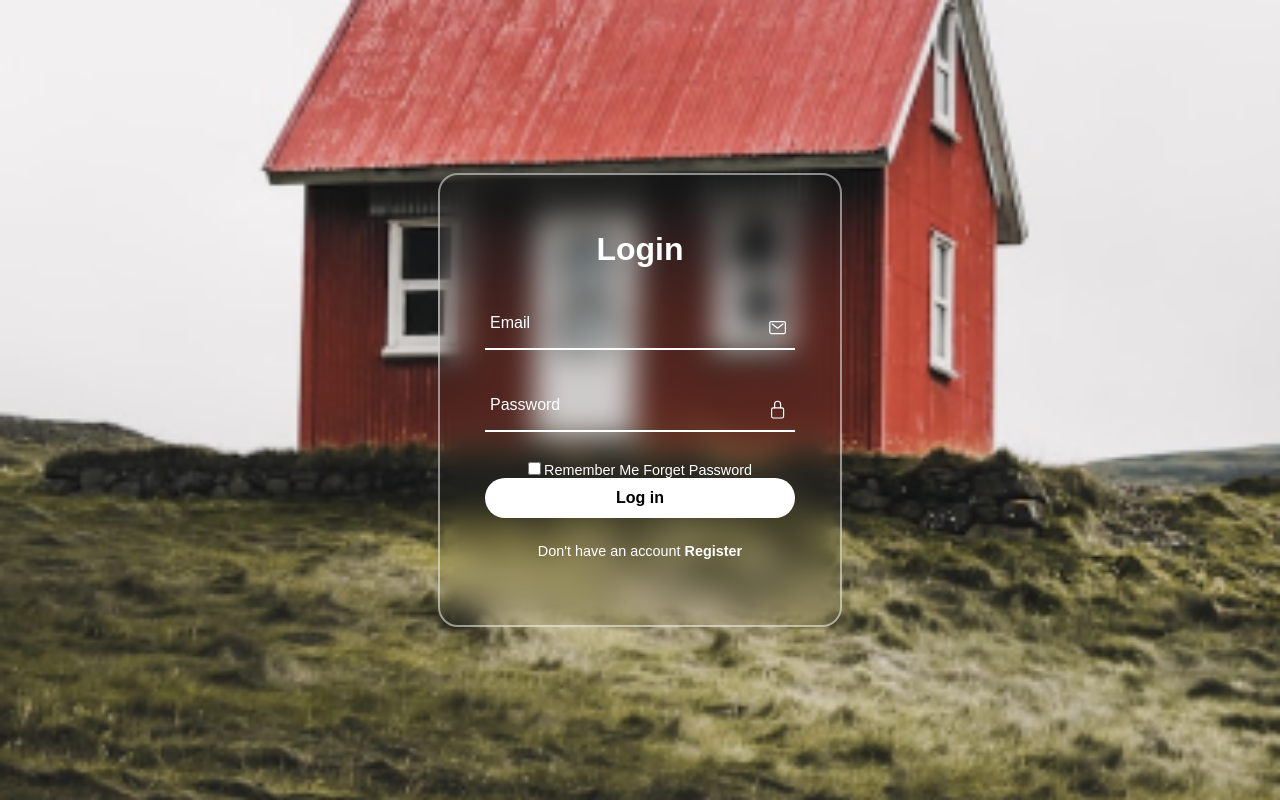
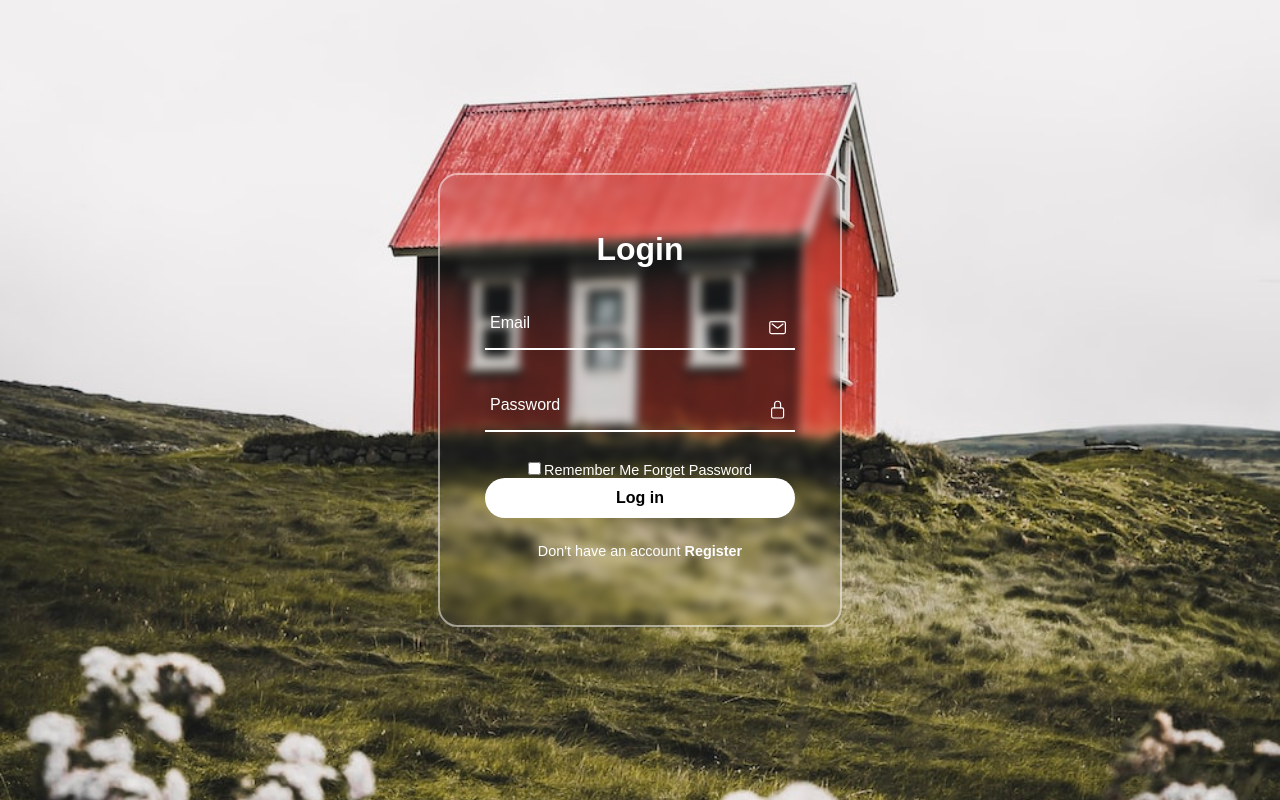
Before and after one commit to draunzler/login-page, a plain HTML site: page index.html in a window 1280 px wide. Drawn offline with nearby package versions, Linux system fonts and the light colour scheme.

Commit message:
updated code

```diff
--- a/index.css
+++ b/index.css
@@ -9,7 +9,7 @@ section{
     align-items: center;
     min-height: 100vh;
     width: 100%;
-    background: url('image 19.png')no-repeat;
+    background: url('image.png')no-repeat;
     background-position: center;
     background-size: cover;
 }
@@ -20,7 +20,7 @@ section{
     background: transparent;
     border: 2px solid rgba(255,255,255,0.5);
     border-radius: 20px;
-    backdrop-filter: blur(15px);
+    backdrop-filter: blur(5px);
     display: flex;
     justify-content: center;
     align-items: center;
```
Also changed, not shown: image 19.png (deleted), image.png (added).
